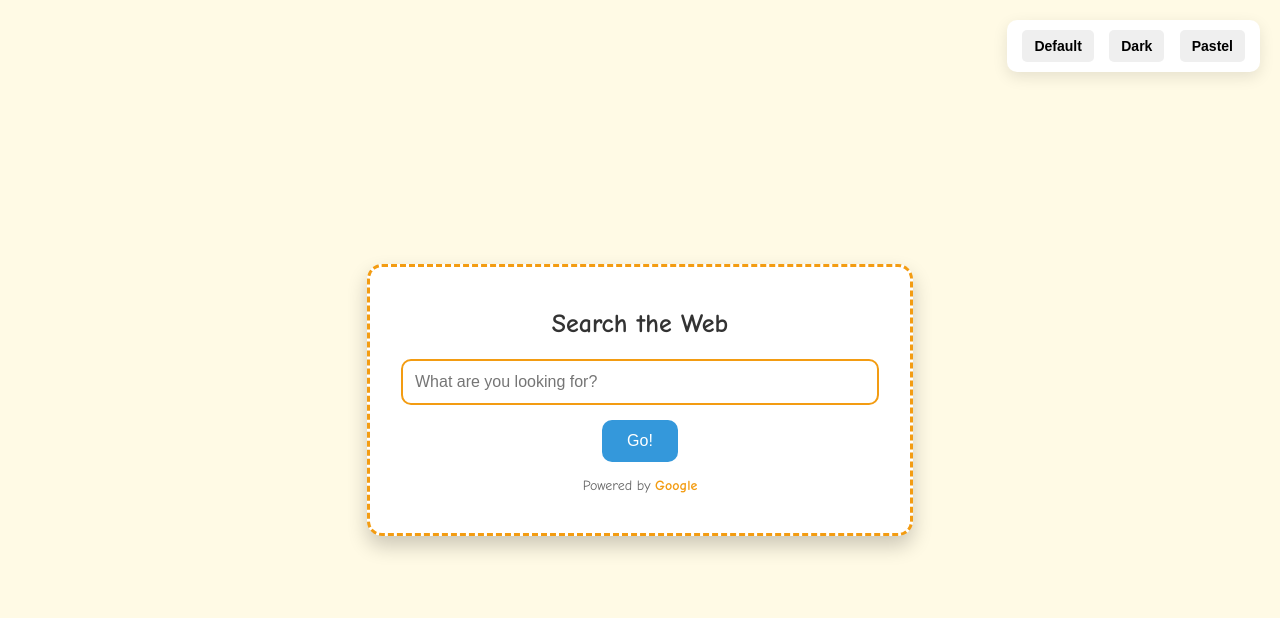
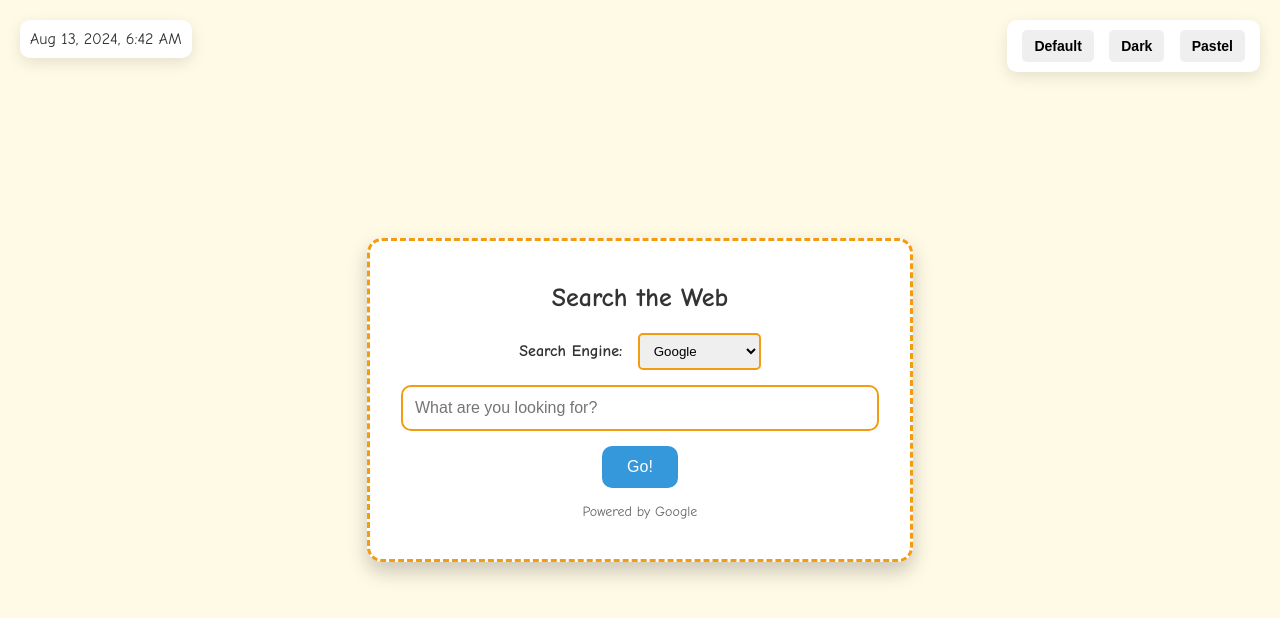
Before and after one commit to SriRanjani30/Search-Engine, a plain HTML site: page Search.html in a window 1280 px wide. Drawn offline with Linux system fonts and the light colour scheme.

Commit message:
Update Search.html

```diff
--- a/Search.html
+++ b/Search.html
@@ -11,6 +11,7 @@
             display: flex;
             justify-content: center;
             align-items: center;
+            flex-direction: column;
             height: 100vh;
             margin: 0;
             overflow: hidden;
@@ -37,6 +38,17 @@
         }
         .theme-switcher button:hover {
             background-color: #ddd;
+        }
+        .date-time {
+            position: absolute;
+            top: 20px;
+            left: 20px;
+            font-size: 16px;
+            color: #333;
+            background: #fff;
+            padding: 10px;
+            border-radius: 10px;
+            box-shadow: 0 5px 15px rgba(0, 0, 0, 0.1);
         }
         .search-container {
             text-align: center;
@@ -127,9 +139,29 @@
             bottom: 20%;
             left: 25%;
         }
+        .engine-selector {
+            margin-bottom: 15px;
+            font-size: 16px;
+            color: #333;
+        }
+        .engine-selector label {
+            margin-right: 10px;
+            font-weight: bold;
+        }
+        .engine-selector select {
+            padding: 8px 10px;
+            border-radius: 5px;
+            border: 2px solid #f39c12;
+            outline: none;
+            transition: border-color 0.3s;
+        }
+        .engine-selector select:focus {
+            border-color: #ff6347;
+        }
     </style>
 </head>
 <body>
+    <div class="date-time" id="dateTime"></div>
     <div class="theme-switcher">
         <button onclick="changeTheme('default')">Default</button>
         <button onclick="changeTheme('dark')">Dark</button>
@@ -137,20 +169,37 @@
     </div>
     <div class="search-container">
         <h1>Search the Web</h1>
-        <form action="https://www.google.com/search" method="get">
+        <form id="searchForm" method="get">
+            <div class="engine-selector">
+                <label for="searchEngine">Search Engine:</label>
+                <select id="searchEngine" name="engine">
+                    <option value="https://www.google.com/search">Google</option>
+                    <option value="https://www.bing.com/search">Bing</option>
+                    <option value="https://www.ecosia.org/search">Ecosia</option>
+                    <option value="https://duckduckgo.com/">DuckDuckGo</option>
+                    <option value="https://swisscows.com/web">Swisscows</option>
+                </select>
+            </div>
             <input type="text" name="q" class="search-box" placeholder="What are you looking for?" required>
             <br>
             <button type="submit" class="search-button">Go!</button>
         </form>
-        <p>Powered by <a href="https://www.google.com" target="_blank">Google</a></p>
+        <p>Powered by <span id="poweredBy">Google</span></p>
         <div class="decorative-circles">
             <div class="circle"></div>
             <div class="circle"></div>
             <div class="circle"></div>
         </div>
     </div>
+    <script>
+        function updateDateTime() {
+            const now = new Date();
+            const dateTime = now.toLocaleString([], { dateStyle: 'medium', timeStyle: 'short' });
+            document.getElementById('dateTime').textContent = dateTime;
+        }
+        setInterval(updateDateTime, 1000);
+        updateDateTime();
 
-    <script>
         function changeTheme(theme) {
             const body = document.body;
             const container = document.querySelector('.search-container');
@@ -173,6 +222,19 @@
                 circles.forEach(circle => circle.style.backgroundColor = 'rgba(255, 195, 113, 0.3)');
             }
         }
+        const searchForm = document.getElementById('searchForm');
+        const searchEngineSelector = document.getElementById('searchEngine');
+        const poweredBy = document.getElementById('poweredBy');
+
+        searchForm.addEventListener('submit', function (e) {
+            const selectedEngine = searchEngineSelector.value;
+            searchForm.action = selectedEngine;
+        });
+        searchEngineSelector.addEventListener('change', function () {
+            const selectedOption = searchEngineSelector.options[searchEngineSelector.selectedIndex];
+            poweredBy.textContent = selectedOption.text;
+        });
     </script>
 </body>
+
 </html>
```
